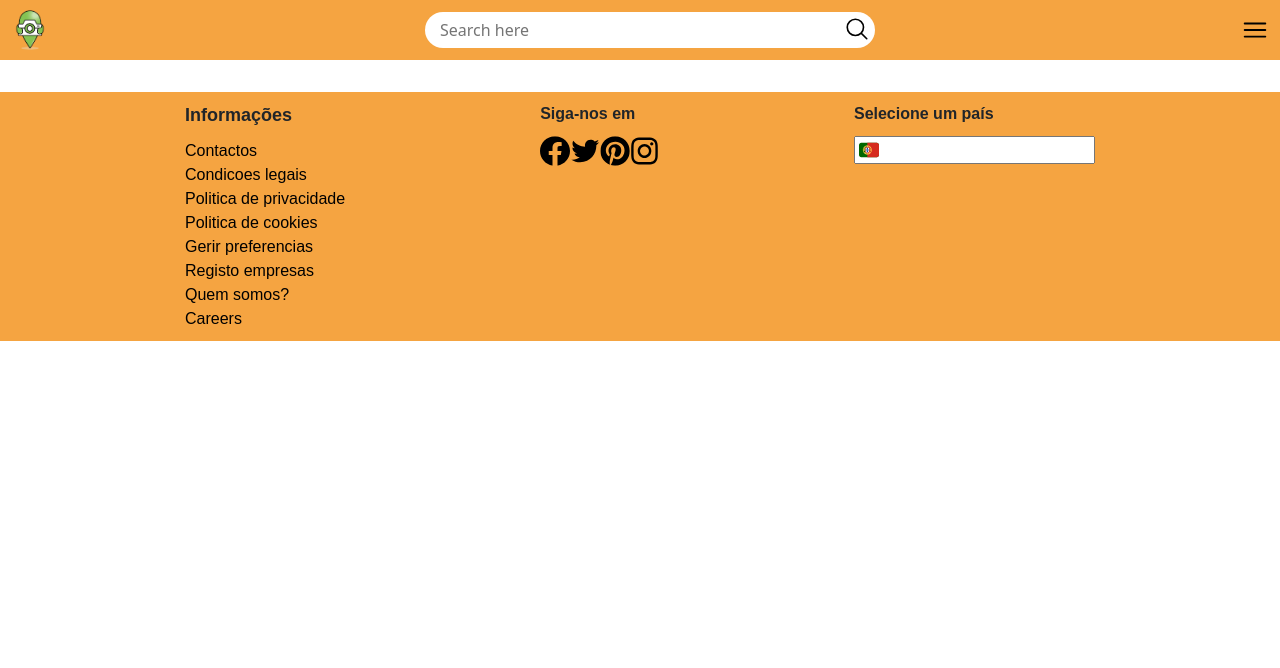
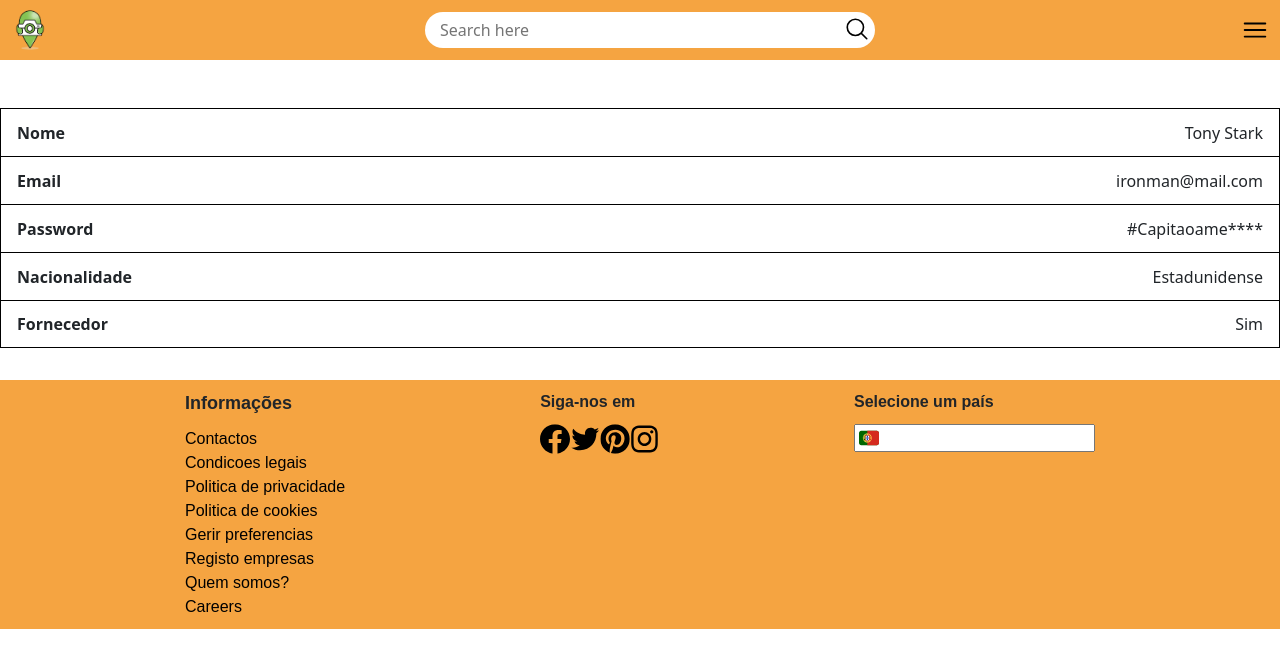
Before and after one commit to earthquake-algarve/react-service, a React (Create React App) app: page /meuperfil in a window 1280 px wide. Shown: the top 668 px of the page. Built offline with nearby package versions, Linux system fonts and the light colour scheme.

Commit message:
feat: component MeuPerfil created

```diff
--- a/src/App.js
+++ b/src/App.js
@@ -13,6 +13,7 @@ import {Route , Routes} from 'react-router-dom'
 import 'bootstrap/dist/css/bootstrap.min.css';
 import InsertRecord from './pages/insertRecord/InsertRecord'
 import Dashboard from './pages/dashboard/Dashboard'
+import MeuPerfil from './components/dashboard/meuPerfil/MeuPerfil'
 
 export default class App extends React.Component {
 
@@ -33,6 +34,7 @@ export default class App extends React.Component {
             <Route path='/recoverpass' element={<RecoverPass />} />
             <Route path='/insertRecord' element={<InsertRecord />} />
             <Route path='/dashboard' element={<Dashboard />} />
+            <Route path='/meuperfil' element={<MeuPerfil />} />
             <Route path='/footer' element={<Footer />} />
           </Routes>
         </div>
--- /dev/null
+++ b/src/components/dashboard/meuPerfil/MeuPerfil.css
@@ -0,0 +1,30 @@
+.dados-cadastrais{
+    display: flex;
+    flex-direction: column;
+    width: 100%;
+    margin-top: 3rem;
+}
+
+.dados-Nome,
+.dados-Email,
+.dados-Password,
+.dados-Nacionalidade,
+.dados-Fornecedor{
+    display: flex;
+    justify-content: space-between;
+    align-items: center;
+    padding: 0 1rem;
+    border: 1px solid #000000;
+    height: 3rem;
+}
+
+.dados-Nome,
+.dados-Email,
+.dados-Password,
+.dados-Nacionalidade{
+    border-bottom: none;
+}
+
+div span:nth-child(1){
+    font-weight: bold;
+}
--- /dev/null
+++ b/src/components/dashboard/meuPerfil/MeuPerfil.js
@@ -0,0 +1,27 @@
+import React from "react";
+import "./MeuPerfil.css";
+
+const data = {
+  Nome: "Tony Stark",
+  Email: "ironman@mail.com",
+  Password: "#Capitaoame****",
+  Nacionalidade: "Estadunidense",
+  Fornecedor: "Sim",
+};
+
+export default function MeuPerfil() {
+  return (
+    <>
+      <div  className="dados-cadastrais">
+        {Object.entries(data).map(([key, value]) => {
+          return (
+            <div key={key} className={`dados-${key}`}>
+              <span>{key}</span>
+              <span>{value}</span>
+            </div>
+          );
+        })}
+      </div>
+    </>
+  );
+}
--- a/src/pages/dashboard/Dashboard.js
+++ b/src/pages/dashboard/Dashboard.js
@@ -1,6 +1,6 @@
 import './Dashboard.css'
 import React from 'react'
-import DashboardHeader from '../../components/dashboardHeader/DashboardHeader'
+import DashboardHeader from '../../components/dashboard//header/DashboardHeader'
 
 export default function Dashboard() {
   return (
```
Also changed, not shown: src/components/dashboard/header/DashboardHeader.css (renamed from src/components/dashboardHeader/DashboardHeader.css), src/components/dashboard/header/DashboardHeader.js (renamed from src/components/dashboardHeader/DashboardHeader.js).
